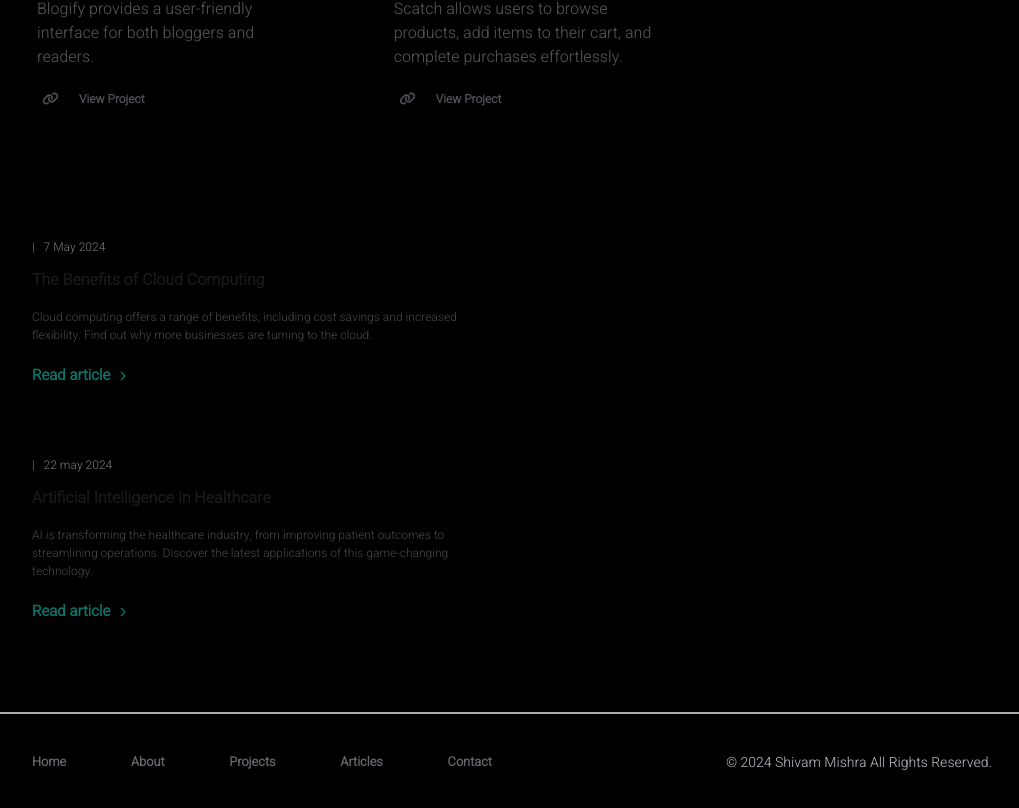
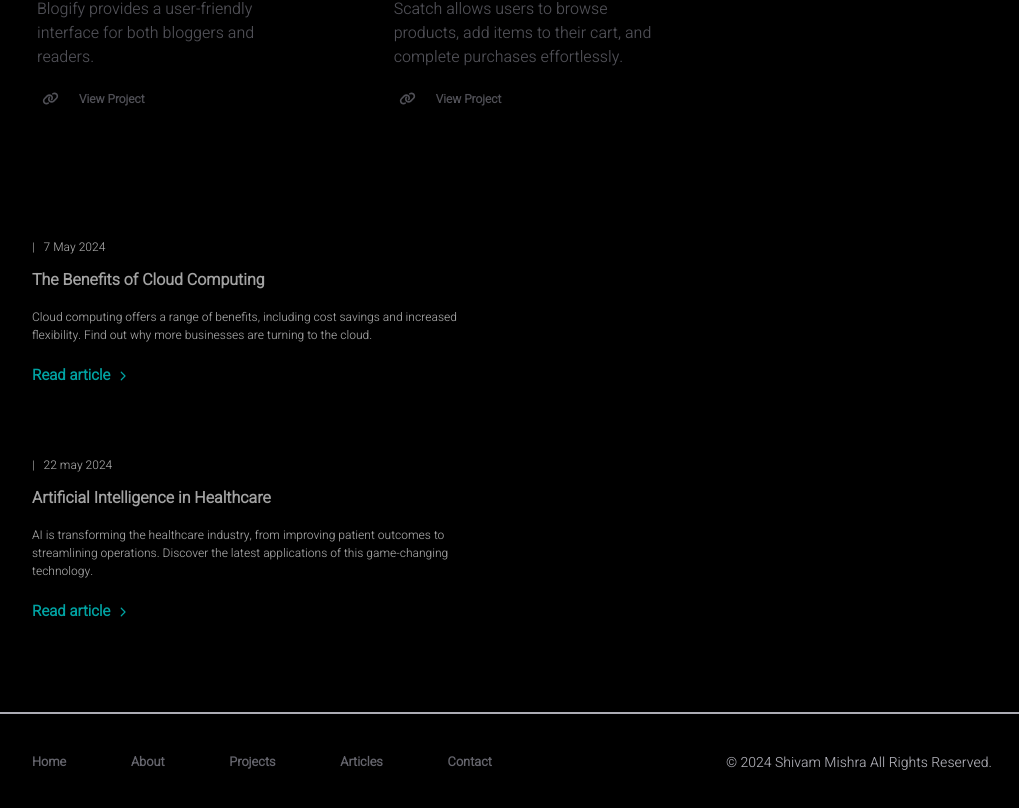
Before and after one commit to shivammishra28/portfolio, a React (Create React App) app: page / in a window 1280 px wide. Shown: the part 3212-4020 px from the top of the page, without its empty margins (108-1127 px from the left). Built offline with nearby package versions, Linux system fonts and the light colour scheme.

Commit message:
Update article.css

```diff
--- a/src/components/homepage/styles/article.css
+++ b/src/components/homepage/styles/article.css
@@ -8,10 +8,21 @@
 }
 
 .homepage-article:hover {
-	background: #fafafa;
+	background: #d1d5db;;
 	opacity: 1;
 	transition: background-color 0.3s ease-in-out;
 }
+.homepage-article:hover .homepage-article-title {
+	color: black;
+}
+.homepage-article:hover .homepage-article-description {
+	color: black;
+}
+.homepage-article:hover
+.homepage-article-link a{
+	color: blue;
+}
+
 
 .homepage-article-content {
 	padding: 30px;
@@ -19,14 +30,14 @@
 
 .homepage-article-date {
 	opacity: 1;
-	color: var(--tertiary-color);
+	color: white;
 	font-size: 12px;
 	margin-bottom: 1em;
 }
 
 .homepage-article-title {
 	opacity: 1;
-	color: var(--primary-color);
+	color: white;
 	font-size: 16px;
 	margin-bottom: 1em;
 	font-weight: 700;
@@ -34,7 +45,7 @@
 
 .homepage-article-description {
 	opacity: 1;
-	color: var(--secondary-color);
+	color: white;
 	font-size: 12px;
 	line-height: 1.5;
 }
@@ -47,7 +58,7 @@
 }
 
 .homepage-article-link a {
-	color: var(--link-color);
+	color: aqua;
 	text-decoration: none;
 }
 
```
